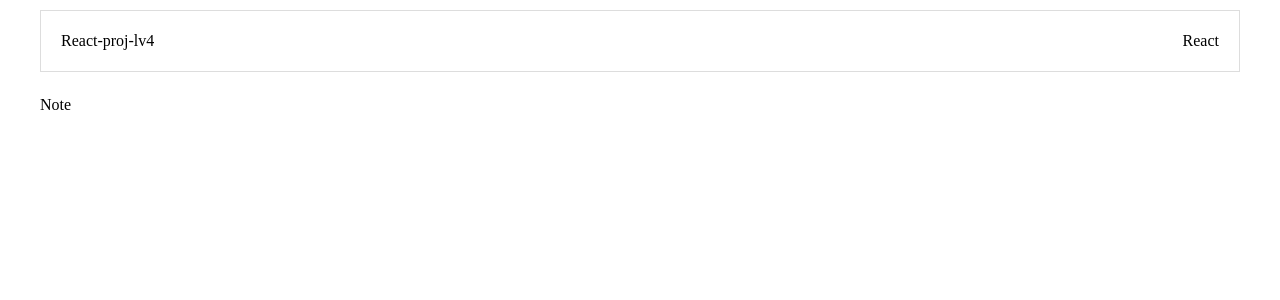
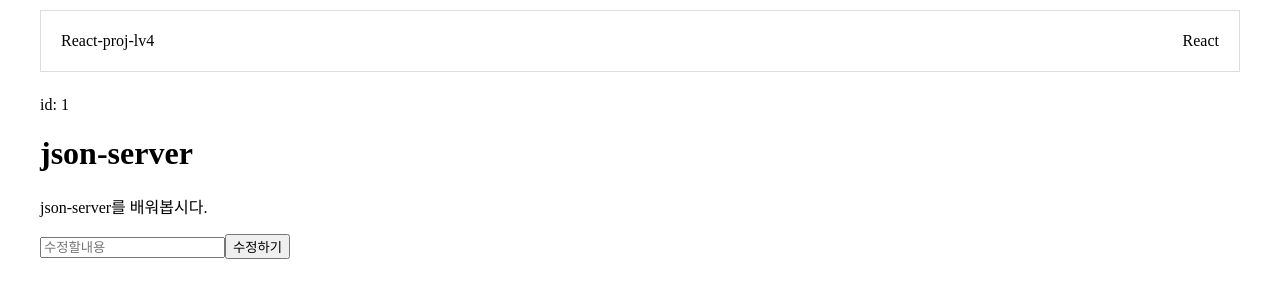
Before and after one commit to JellyKingdom/react-prac-todoList-lv4, a React (Create React App) app: page /notes/1 in a window 1280 px wide. Shown: the top 300 px of the page. Built offline with nearby package versions, Linux system fonts and the light colour scheme; data requests are answered from the project's data file.

Commit message:
update noteslist using react-query

```diff
--- a/db.json
+++ b/db.json
@@ -9,14 +9,14 @@
     {
       "id": 2,
       "title": "react",
-      "content": "react를 배워봅시다.",
+      "content": "saasddsd",
       "username": "test2"
     },
     {
       "id": 3,
-      "title": "node",
-      "content": "node를 배워봅시다.",
-      "username": "test3"
+      "title": "react",
+      "content": "ㄴㄴ",
+      "username": "test2"
     }
   ]
 }
--- a/src/api/notes.js
+++ b/src/api/notes.js
@@ -3,20 +3,35 @@ import axios from "axios";
 
 // notes 조회
 const getNotes = async () => {
-    const response = await axios.get(`${process.env.REACT_APP_SERVER_URL}/notes`);
+    const response = await axios.get(
+        `${process.env.REACT_APP_SERVER_URL}/notes`
+    );
     // console.log(response.data);
     return response.data;
-}
+};
+
+// 상세 note 조회
+const getNotesById = async (id) => {
+    const res = await axios.get(
+        `${process.env.REACT_APP_SERVER_URL}/notes/${id}`
+    );
+    // console.log(res.data);
+    return res.data;
+};
 
 // 추가
 const addNotes = async (newNotes) => {
     await axios.post(`${process.env.REACT_APP_SERVER_URL}/notes`, newNotes);
-}
+};
 
 // 삭제
-
 const deleteNotes = async (id) => {
     await axios.delete(`${process.env.REACT_APP_SERVER_URL}/notes/${id}`);
-}
+};
 
-export {getNotes, addNotes, deleteNotes};
+// 업데이트
+const updateNotes = async (edit) => {
+    await axios.put(`${process.env.REACT_APP_SERVER_URL}/notes/${edit.id}`, edit);
+};
+
+export { getNotes, addNotes, deleteNotes, getNotesById, updateNotes };
--- a/src/features/notes/components/AddNotesForm.jsx
+++ b/src/features/notes/components/AddNotesForm.jsx
@@ -36,6 +36,7 @@ function AddNotesForm() {
         setNote({ title: "", content: "", username: "" });
     };
 
+    console.log(note);
     const onChangeHandler = (e) => {
         const { name, value } = e.target;
         setNote({
--- a/src/features/notes/components/List.jsx
+++ b/src/features/notes/components/List.jsx
@@ -1,6 +1,5 @@
 
 import { useNavigate, Link } from "react-router-dom"
-import { __getNotes } from "../../../redux/modules/notesSlice";
 import { deleteNotes, getNotes } from "../../../api/notes";
 import {useQuery} from "react-query";
 import {useQueryClient} from "react-query";
--- a/src/pages/Note.jsx
+++ b/src/pages/Note.jsx
@@ -1,14 +1,81 @@
-import React from 'react'
-import { useParams } from 'react-router-dom'
+import React from "react";
+import { useParams } from "react-router-dom";
+import { useQuery } from "react-query";
+import { getNotesById } from "../api/notes";
+import { updateNotes } from "../api/notes";
+import { useQueryClient } from "react-query";
+import { useMutation } from "react-query";
+import { useState } from "react";
+
 
 function Note() {
 
-  const { id } = useParams();
-  console.log(id);  //param의 id가 찍힘
+  const [edit, setEdit] = useState({
+    title: "",
+    content: "",
+    username:""
+  });
 
-  return (
-    <div>Note</div>
-  )
+  const queryClient = useQueryClient();
+  const mutation = useMutation(updateNotes, {
+    onSuccess: () => {
+        queryClient.invalidateQueries("notes");
+        console.log('성공하였습니다!');
+    }
+});
+
+const { id } = useParams();
+const { isLoading, isError, data } = useQuery(["notes"], () =>
+getNotesById(id)
+);
+
+if (isLoading) {
+  return <h1>로딩중입니다!</h1>;
 }
 
-export default Note
+if (isError) {
+  return <h1>에러가 발생했습니다.</h1>;
+}
+
+    const onChangeHandler = (e) => {
+        const { value } = e.target;
+        setEdit({
+            ...data,
+            content: value,
+        });
+    };
+
+    console.log(edit)
+
+    const onSubmitHandler = async () => {
+
+      mutation.mutate(edit);
+
+  };
+
+    return (
+        <>
+            <div>
+                id: {data.id}
+                <h1>{data.title}</h1>
+                <p>{data.content}</p>
+
+                    <input
+                        type='text'
+                        onChange={onChangeHandler}
+                        placeholder='수정할내용'
+                        name='content'
+                        value={edit.content}
+                    />
+                    <button onClick={(e) => {
+                      e.preventDefault();
+
+                      onSubmitHandler(id);
+                    }}>수정하기</button>
+
+            </div>
+        </>
+    );
+}
+
+export default Note;
```
